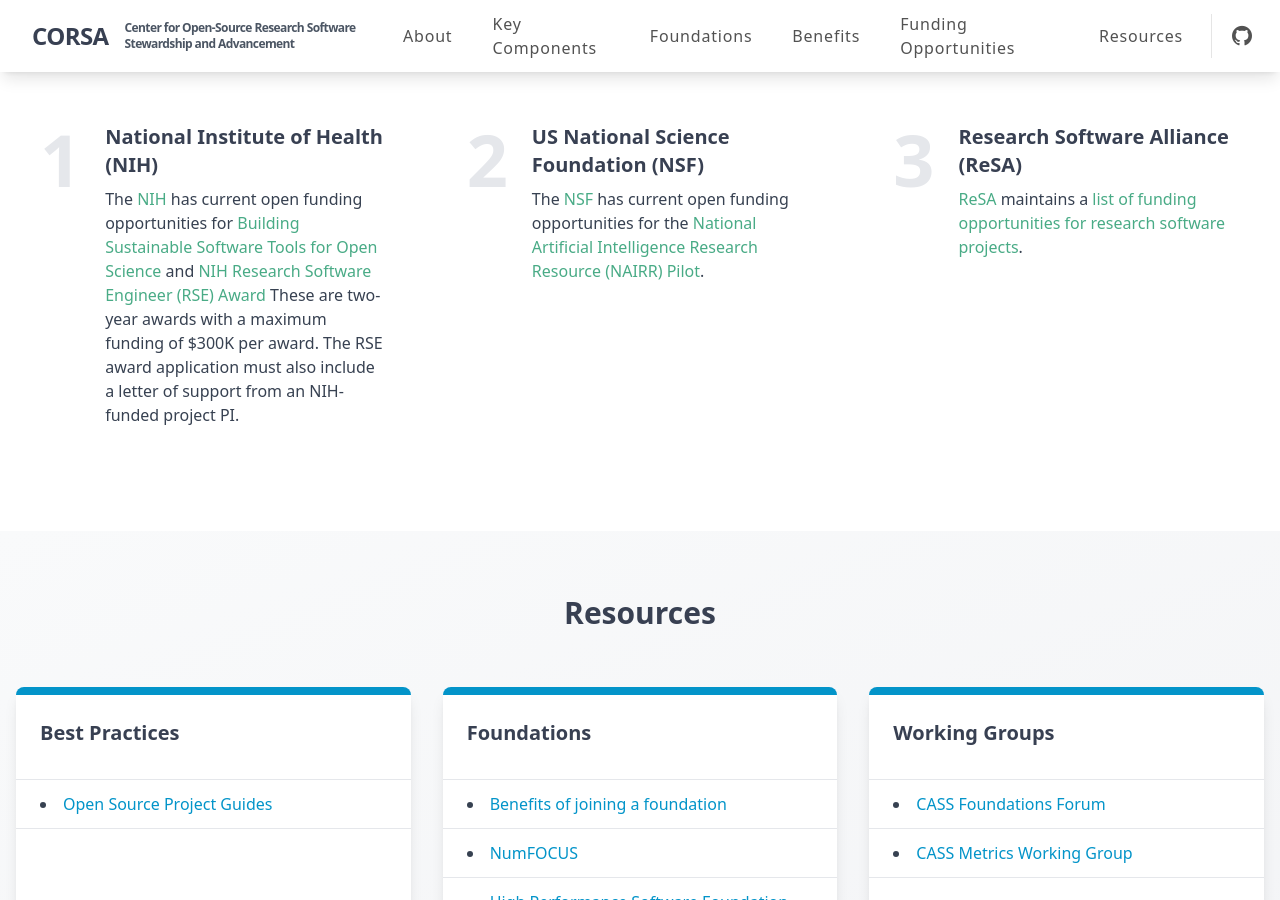
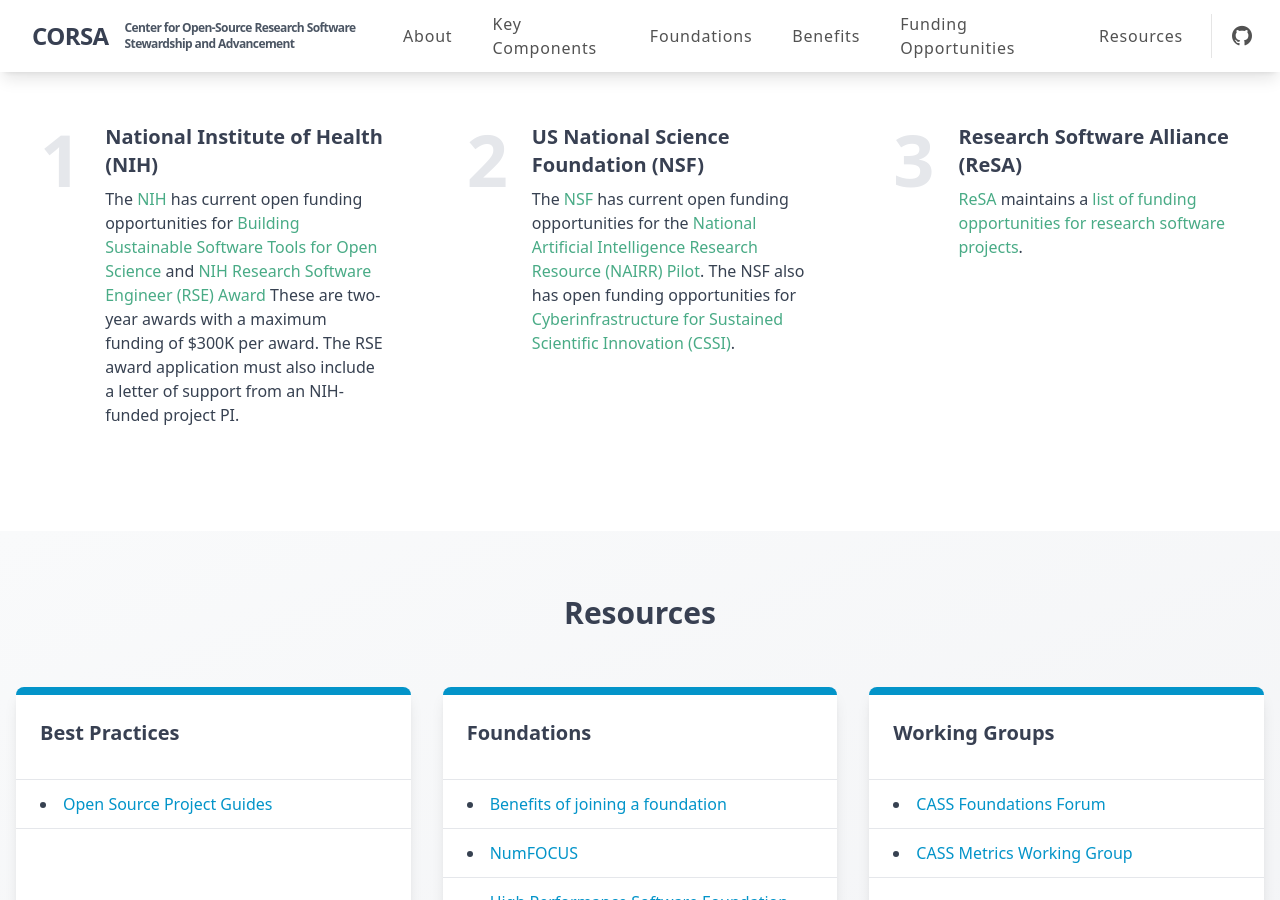
Before and after one commit to corsa-center/corsa-center.github.io, a Jekyll site: the page built from docs/index.html, in a window 1280 px wide and 900 px high, scrolled down 2976 px. Built offline with Jekyll 4.4.1, drawn with Linux system fonts in a browser that asks for light colours; nearby versions of some CDN libraries.

Commit message:
Update index.html

```diff
--- a/docs/index.html
+++ b/docs/index.html
@@ -85,7 +85,7 @@
   - name: National Institute of Health (NIH)
     content: The <a href="https://www.nih.gov/">NIH</a> has current open funding opportunities for <a href="https://grants.nih.gov/grants/guide/rfa-files/RFA-OD-24-010.html">Building Sustainable Software Tools for Open Science</a> and <a href="https://grants.nih.gov/grants/guide/rfa-files/RFA-OD-24-011.html">NIH Research Software Engineer (RSE) Award</a> These are two-year awards with a maximum funding of $300K per award. The RSE award application must also include a letter of support from an NIH-funded project PI.
   - name: US National Science Foundation (NSF)
-    content: The <a href="https://www.nsf.gov/">NSF</a> has current open funding opportunities for the <a href="https://www.nsf.gov/pubs/2024/nsf24109/nsf24109.pdf">National Artificial Intelligence Research Resource (NAIRR) Pilot</a>.
+    content: The <a href="https://www.nsf.gov/">NSF</a> has current open funding opportunities for the <a href="https://www.nsf.gov/pubs/2024/nsf24109/nsf24109.pdf">National Artificial Intelligence Research Resource (NAIRR) Pilot</a>. The NSF also has open funding opportunities for <a href="https://new.nsf.gov/funding/opportunities/cssi-cyberinfrastructure-sustained-scientific-innovation">Cyberinfrastructure for Sustained Scientific Innovation (CSSI)</a>.
   - name: Research Software Alliance (ReSA)
     content: <a href="https://www.researchsoft.org">ReSA</a> maintains a <a href="https://www.researchsoft.org/funding-opportunities/">list of funding opportunities for research software projects</a>.
 
```
